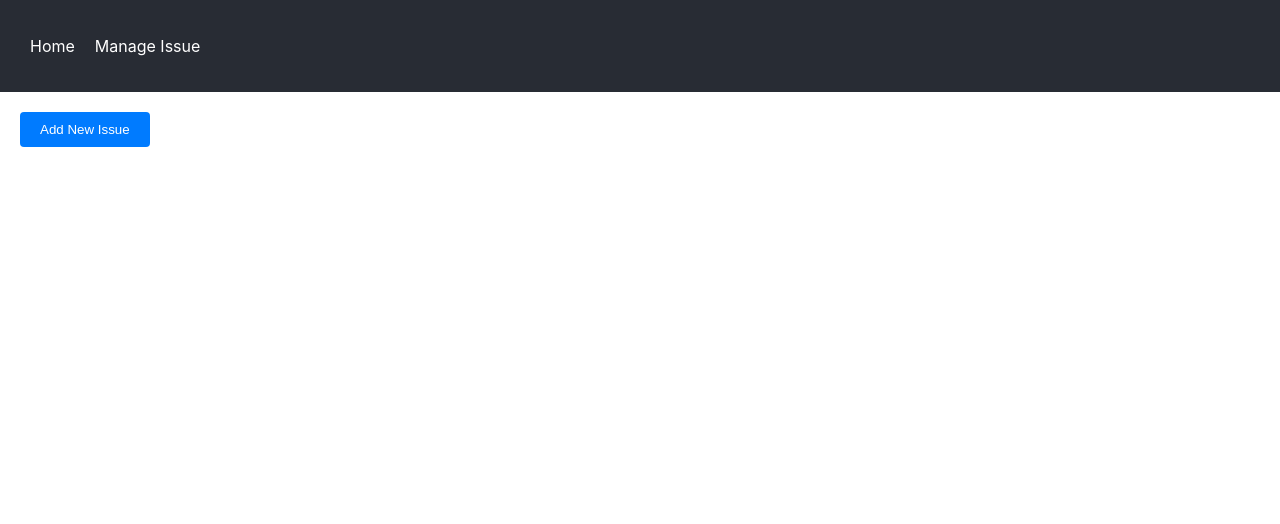
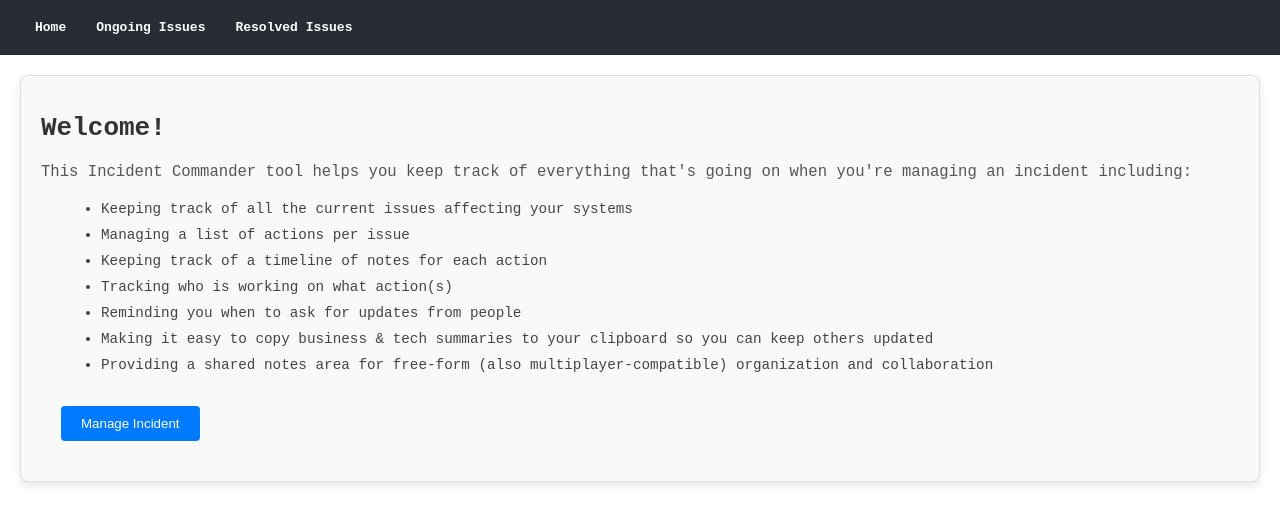
Before and after one commit to edwin001-tech/Downtime-manager, a React (Create React App) app: page / in a window 1280 px wide. Shown: the top 524 px of the page. Built offline with nearby package versions, Linux system fonts and the light colour scheme.

Commit message:
ui revamp

```diff
--- a/package.json
+++ b/package.json
@@ -8,6 +8,7 @@
     "@testing-library/user-event": "^13.5.0",
     "react": "^18.3.1",
     "react-dom": "^18.3.1",
+    "react-router-dom": "^6.26.0",
     "react-scripts": "5.0.1",
     "web-vitals": "^2.1.4"
   },
--- a/src/App.css
+++ b/src/App.css
@@ -1,24 +1,45 @@
+/* App.css */
+
+/* General styles for the app */
 .App {
   text-align: left;
+  font-family: 'Courier New', monospace;
+  font-size: small;
 }
 
+/* Header styling */
 .App-header {
   background-color: #282c34;
   padding: 20px;
   color: white;
 }
 
+/* Navigation styles */
 .App-header ul {
   list-style: none;
   padding: 0;
+  margin: 0;
+  display: flex;
+  justify-content: left;
 }
 
 .App-header ul li {
   display: inline;
-  margin: 0 10px;
+  margin: 0 15px;
   cursor: pointer;
 }
 
+.App-header ul li a {
+  color: white;
+  text-decoration: none;
+  font-weight: bold;
+}
+
+.App-header ul li a:hover {
+  text-decoration: underline;
+}
+
+/* Button styles */
 .toggle-form-button {
   background-color: #007bff;
   border: none;
@@ -33,6 +54,7 @@
   background-color: #0056b3;
 }
 
+/* Add issue form styles */
 .add-issue-form {
   margin: 20px;
   border: 1px solid #ccc;
@@ -57,33 +79,33 @@
   box-sizing: border-box;
 }
 
+/* Button styles for forms */
 button {
   margin: 5px;
   padding: 10px 20px;
+  border: none;
+  border-radius: 4px;
+  cursor: pointer;
 }
 
+button:hover {
+  opacity: 0.8;
+}
+
+/* Issue list container styles */
 .issue-list {
   display: flex;
   flex-wrap: wrap;
   justify-content: center;
 }
 
-.issues-container {
+.issues-container, .resolved-container {
   margin: 20px;
 }
 
-.resolved-container {
-  margin: 20px;
-}
-
-.issues-container h2 {
+/* Heading styles */
+.issues-container h2, .resolved-container h2 {
   font-size: 24px;
   margin-bottom: 20px;
   color: #333;
 }
-
-.issue-list {
-  display: flex;
-  flex-wrap: wrap;
-  justify-content: center;
-}
--- a/src/App.js
+++ b/src/App.js
@@ -1,7 +1,9 @@
 import React, { useState } from 'react';
+import { Route, Routes, Link, useLocation } from 'react-router-dom';
 import './App.css';
 import IssueCard from './IssueCard';
 import EditIssueForm from './EditIssueForm';
+import Home from './Home';
 
 function App() {
   const [formData, setFormData] = useState({
@@ -18,6 +20,8 @@ function App() {
   const [editIndex, setEditIndex] = useState(null);
   const [showAddIssueForm, setShowAddIssueForm] = useState(false);
 
+  const location = useLocation(); // Hook to get current route
+
   const handleChange = (e) => {
     const { name, value } = e.target;
     setFormData({
@@ -27,7 +31,7 @@ function App() {
   };
 
   const handleCreate = () => {
-    setIssues([...issues,{...formData, actions: []} ]);
+    setIssues([...issues, { ...formData, actions: [] }]);
     setFormData({
       issue: '',
       since: '',
@@ -66,25 +70,28 @@ function App() {
     setIssues(issues.map(issue => issue.id === updatedIssue.id ? updatedIssue : issue));
   };
 
-
-
   return (
     <div className="App">
       <header className="App-header">
         <nav>
           <ul>
-            <li>Home</li>
-            <li>Manage Issue</li>
+            <li><Link to="/">Home</Link></li>
+            <li><Link to="/ongoing-issues">Ongoing Issues</Link></li>
+            <li><Link to="/resolved-issues">Resolved Issues</Link></li>
           </ul>
         </nav>
       </header>
       <main>
+        {location.pathname !== '/' && (
+          location.pathname !== '/resolved-issues' && (
             <button
               className="toggle-form-button"
               onClick={() => setShowAddIssueForm(!showAddIssueForm)}
             >
               {showAddIssueForm ? 'Close Add Issue Form' : 'Add New Issue'}
             </button>
+          )
+        )}
 
         {showAddIssueForm && (
           <div className="add-issue-form">
@@ -153,12 +160,16 @@ function App() {
           </div>
         )}
 
+        <Routes>
+          <Route path="/" element={<Home />} />
+          <Route path="/ongoing-issues" element={
+            !showAddIssueForm && (
               <div className="issues-container">
-          {issues.length > 0 && (
+                {issues.length > 0 ? (
                   <>
                     <h2>Ongoing Issues</h2>
                     <div className="issue-list">
-              {issues.map((issue, index) => (
+                      {issues.map((issue, index) =>
                         editIndex === index ? (
                           <EditIssueForm
                             key={index}
@@ -174,21 +185,26 @@ function App() {
                             onUpdateIssue={handleUpdateIssue}
                           />
                         )
-              ))}
+                      )}
                     </div>
                   </>
+                ) : (
+                  <p>No ongoing issues.</p>
                 )}
               </div>
+            )
+          } />
 
-
+          <Route path="/resolved-issues" element={
+            !showAddIssueForm && (
               <div className="resolved-container">
-        {resolvedIssues.length > 0 && (
+                {resolvedIssues.length > 0 ? (
                   <>
                     <h2>Resolved Issues</h2>
                     <div className="issue-list">
                       {resolvedIssues.map((issue, index) => (
                         <IssueCard
-                key={index}
+                          key={issue}
                           issue={issue}
                           isResolved={true}
                           onClose={handleCloseIssue}
@@ -196,8 +212,16 @@ function App() {
                       ))}
                     </div>
                   </>
+                ) : (
+                  <p>No resolved issues.</p>
                 )}
               </div>
+            )
+          } />
+
+          {/* Default Route */}
+          <Route path="/" element={<Home />} />
+        </Routes>
       </main>
     </div>
   );
--- /dev/null
+++ b/src/Home.css
@@ -0,0 +1,31 @@
+.home-container {
+    margin: 20px;
+    padding: 20px;
+    border: 1px solid #ddd;
+    border-radius: 8px;
+    background-color: #f9f9f9;
+    box-shadow: 0 4px 8px rgba(0, 0, 0, 0.1);
+  }
+
+  .home-container h1 {
+    font-size: 2em;
+    margin-bottom: 20px;
+    color: #333;
+  }
+
+  .home-container p {
+    font-size: 1.2em;
+    margin-bottom: 20px;
+    color: #555;
+  }
+
+  .home-container ul {
+    list-style-type: disc;
+    margin-left: 20px;
+  }
+
+  .home-container ul li {
+    margin-bottom: 10px;
+    font-size: 1.1em;
+    color: #444;
+  }
--- /dev/null
+++ b/src/Home.js
@@ -0,0 +1,30 @@
+import React from 'react';
+import { Link } from 'react-router-dom';
+import './Home.css'; // Import the CSS file for Home component
+
+const Home = () => {
+  return (
+    <div className="home-container">
+      <h1>Welcome!</h1>
+      <p>
+        This Incident Commander tool helps you keep track of everything that's going on when you're managing an incident including:
+      </p>
+      <ul>
+        <li>Keeping track of all the current issues affecting your systems</li>
+        <li>Managing a list of actions per issue</li>
+        <li>Keeping track of a timeline of notes for each action</li>
+        <li>Tracking who is working on what action(s)</li>
+        <li>Reminding you when to ask for updates from people</li>
+        <li>Making it easy to copy business & tech summaries to your clipboard so you can keep others updated</li>
+        <li>Providing a shared notes area for free-form (also multiplayer-compatible) organization and collaboration</li>
+      </ul>
+      <div className="home-footer">
+        <Link to="/ongoing-issues">
+          <button className="toggle-form-button">Manage Incident</button>
+        </Link>
+      </div>
+    </div>
+  );
+};
+
+export default Home;
--- a/src/index.js
+++ b/src/index.js
@@ -2,14 +2,18 @@ import React from 'react';
 import ReactDOM from 'react-dom/client';
 import './index.css';
 import App from './App';
-
+// Import BrowserRouter
+import { BrowserRouter as Router } from 'react-router-dom';
 
 const root = ReactDOM.createRoot(document.getElementById('root'));
 root.render(
   <React.StrictMode>
-    <App />
+      <Router>
+      <App />
+    </Router>
   </React.StrictMode>
 );
+
 
 // If you want to start measuring performance in your app, pass a function
 // to log results (for example: reportWebVitals(console.log))
```
Also changed, not shown: 1 other file (tests, documents, lock files or other folders). Lines whose indentation alone changed are shown as unchanged.
